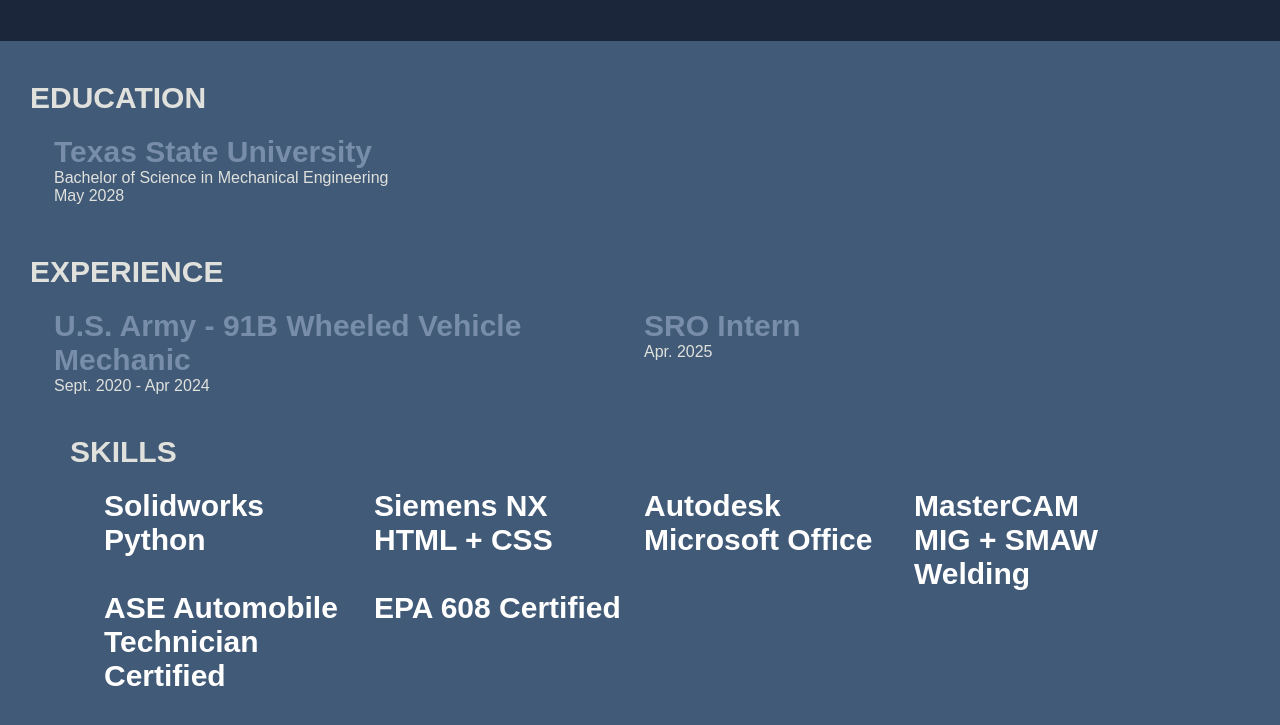
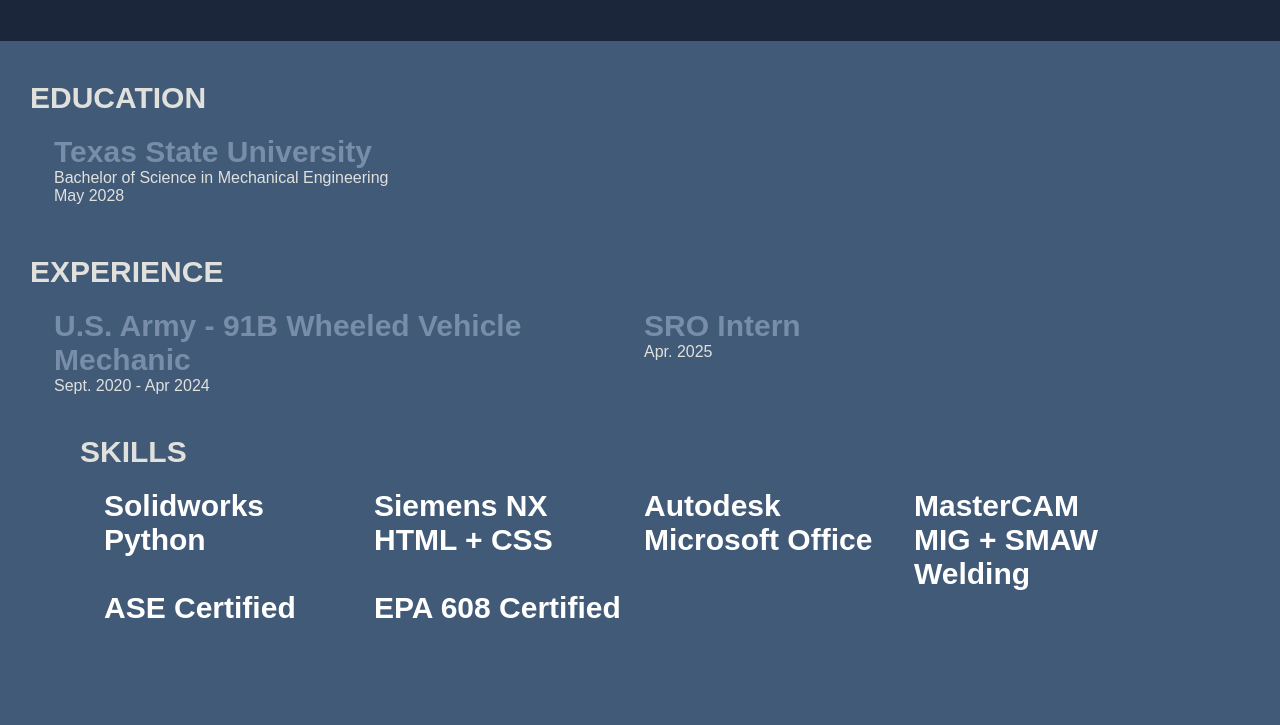
Before and after one commit to engineeringmechanic/Engineering-Mechanic, a website: page about.html in a window 1280 px wide. Shown: the part 768-1493 px from the top of the page. Drawn offline with nearby package versions, Linux system fonts and the light colour scheme; a web font is replaced by a local one.

Commit message:
Update about.html

```diff
--- a/about.html
+++ b/about.html
@@ -280,7 +280,7 @@
 
   </div>
 
-  <div style="margin-top: 40px; padding-left: 20px;  ">
+  <div style="margin-top: 40px; padding-left: 30px;  ">
     <p3h style="color:#e0e1dd ">SKILLS</p3h>
   </div>
   <div class="row" style="margin-top: 20px; padding-left: 50px; padding-right: 50px; margin-bottom: 50px;">
@@ -309,7 +309,7 @@
       <p3h style="color:white;">MIG + SMAW Welding</p3h>
     </div>
     <div class="columnBox2">
-      <p3h style="color:white;">ASE Automobile Technician Certified</p3h>
+      <p3h style="color:white;">ASE Certified</p3h>
     </div>
     <div class="columnBox2">
       <p3h style="color:white;">EPA 608 Certified</p3h>
```
